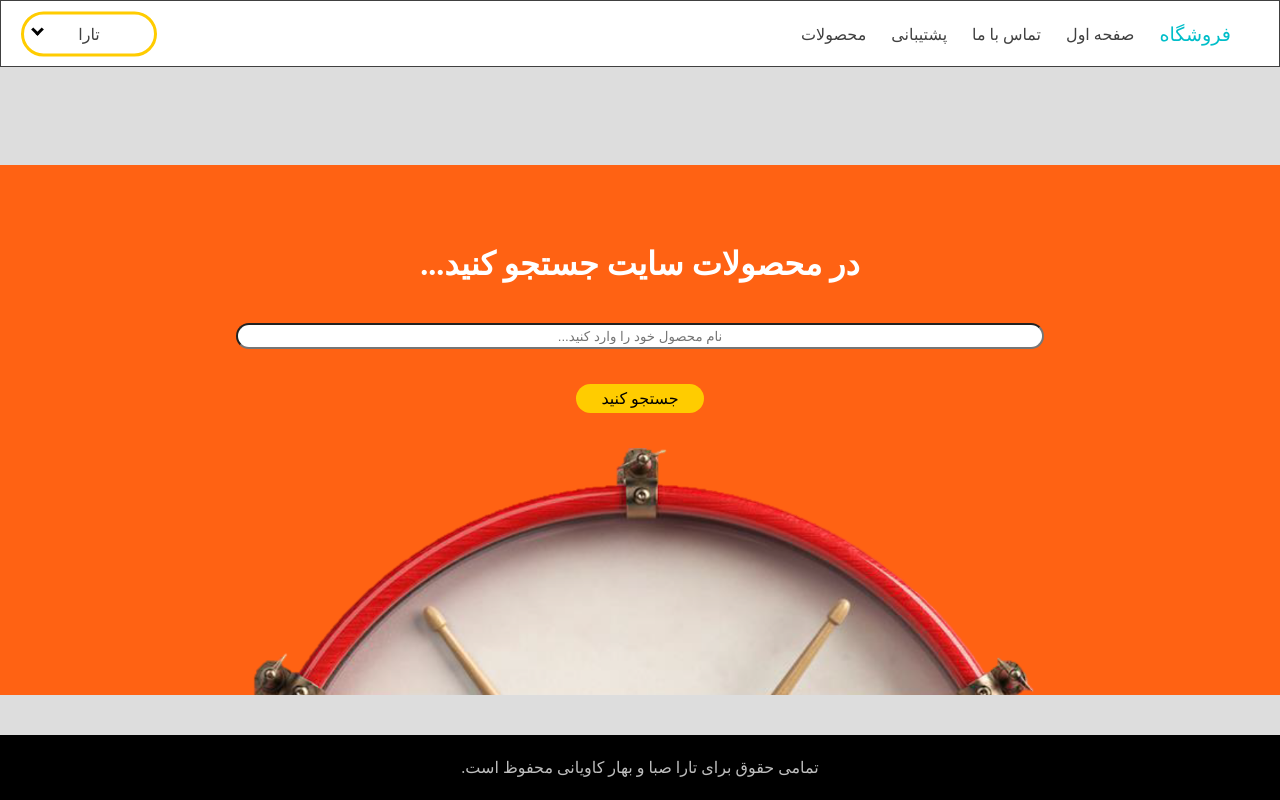
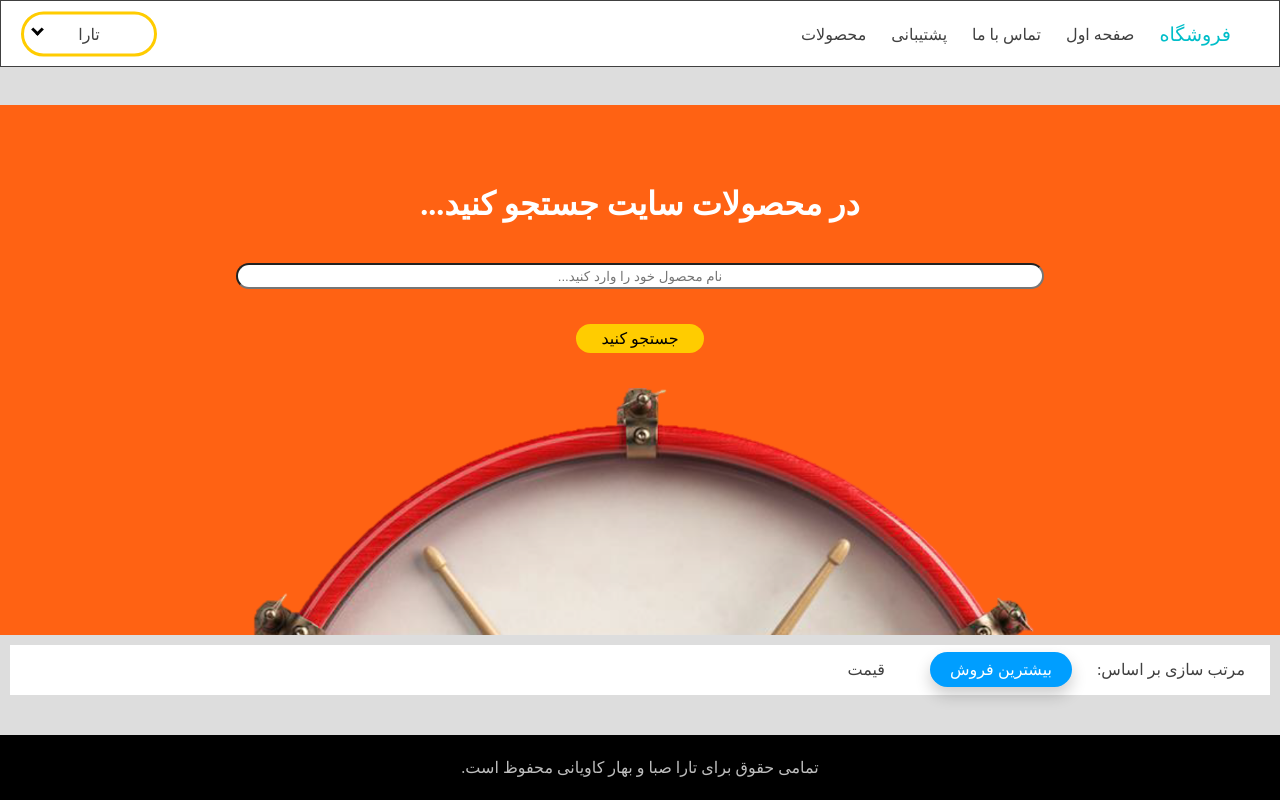
Before and after one commit to Baharkaviani/E-commerce-website, a Vue app: page / in a window 1280 px wide. Built offline with nearby package versions, Linux system fonts and the light colour scheme.

Commit message:
feat: sorter style completed

```diff
--- a/src/App.vue
+++ b/src/App.vue
@@ -16,7 +16,6 @@
 
 <!--        <user_profile class="test"></user_profile>&ndash;&gt;-->
 <!--        <admin_profile></admin_profile>-->
-<!--        <sorter></sorter>-->
 <!--        <section class="products">-->
 <!--            <Product v-for="product in products"-->
 <!--                 :key="product.title"-->
@@ -26,8 +25,6 @@
 <!--        </section>-->
 <!--        <categories property="cats"></categories>-->
 <!--        <categories :cats="cats"></categories>-->
-
-<!--      <hero_header></hero_header>-->
 
 <!--      <Input_textfield v-for="inp in inps"-->
 <!--                         :key="inp.label"-->
@@ -40,15 +37,15 @@
 
 <script>
     import nav_menu from "@/components/fixed/nav_menu";
+    import footerSection from "@/components/fixed/footerSection";
+
     import website from "@/components/website";
-    import footerSection from "@/components/fixed/footerSection";
     //import login_register from "@/components/register_login/login_register";
+
     // import user_profile from "@/components/profiles/user_profile";
     // import admin_profile from "@/components/profiles/admin_profile";
-    //import sorter from "@/components/sorter";
     //import Product from "@/components/Product";
     //import Categories from "@/components/categories";
-    //import hero_header from "@/components/hero_header";
     //import login_register from "@/components/register_login/login_register";
     //import Input_textfield from "@/components/register_login/input_textfield";
 
@@ -56,15 +53,14 @@
         name: 'App',
         components: {
             nav_menu,
+            footerSection,
             website,
-            footerSection,
+            // login_register
+
             // user_profile
             // admin_profile
-            // login_register
             // Categories,
-            // sorter,
             // Product,
-            // hero_header
         },
         data (){
             return{
@@ -138,14 +134,12 @@
         margin: 0;
     }
 
-
-
     .app {
         display: flex;
         align-items: center;
         justify-content: center;
         flex-direction: column;
-        /*position: relative;*/
+
         background-color: #dddddd;
         width: 1280px;
         left: 0;
@@ -175,24 +169,4 @@
     /*.app .menu {*/
     /*    flex: 0 1 auto;*/
     /*}*/
-
-    .app .loginRegister {
-        /*!*flex: 1 1 auto;*!*/
-        /*min-height: 100vh;*/
-        /*overflow-y: hidden;*/
-    }
-
-    .app .footerSection {
-        flex: 0 1 auto;
-    }
-
-    .main {
-        /*bottom: 50%;*/
-        /*position: absolute;*/
-        /*transform: translate(0, 50%);*/
-    }
-
-    .website {
-        margin-top: 60px;
-    }
 </style>
--- a/src/components/sorter.vue
+++ b/src/components/sorter.vue
@@ -26,7 +26,6 @@ export default {
         //   }
         // }
     }
-
 </script>
 
 <style scoped>
@@ -38,12 +37,10 @@ nav {
         align-items: center;
         text-align: center;
         font-size: 16px;
-  position: absolute;
-  top: 50%;
-  transform: translate(0, -50%);
-  width: 1280px;
+        position: relative;
+        width: 1260px;
         height: 50px;
-
+        margin-top: 10px;
     }
 
     nav .sort {
@@ -52,9 +49,11 @@ nav .sort {
         text-align: center;
         display: flex;
     }
+
     .sortLabel{
         color: #404040;
     }
+
     .sortButtons{
         background-color:white;
         text-align: center;
@@ -63,12 +62,11 @@ nav .sort {
         font-size: 16px;
         border: none;
         border-radius: 24px;
+    }
 
-}
     .active, .sortButtons:hover{
         background-color:#009eff;
-  box-shadow: 0px 8px 16px 0px rgba(0,0,0,0.2);
+        box-shadow: 0 8px 16px 0 rgba(0,0,0,0.2);
         color:white;
     }
-
 </style>
--- a/src/components/website.vue
+++ b/src/components/website.vue
@@ -1,16 +1,19 @@
 <template>
     <div class="website-container">
         <hero_header class="main-hero"/>
+        <sorter></sorter>
     </div>
 </template>
 
 <script>
     import hero_header from "@/components/hero_header";
+    import sorter from "@/components/sorter";
 
     export default {
         name: "website",
         components: {
-            hero_header
+            hero_header,
+            sorter
         },
     }
 
@@ -18,12 +21,12 @@
 
 <style scoped>
     .website-container {
+        display: flex;
+        align-items: center;
+        justify-content: space-between;
+        flex-direction: column;
+
         width: 1280px;
-        position: relative;
-    }
-
-    .website-container > div {
-        text-align: center;
-        font-size: 30px;
+        /*position: absolute;*/
     }
 </style>
```
Lines whose indentation alone changed are shown as unchanged.
